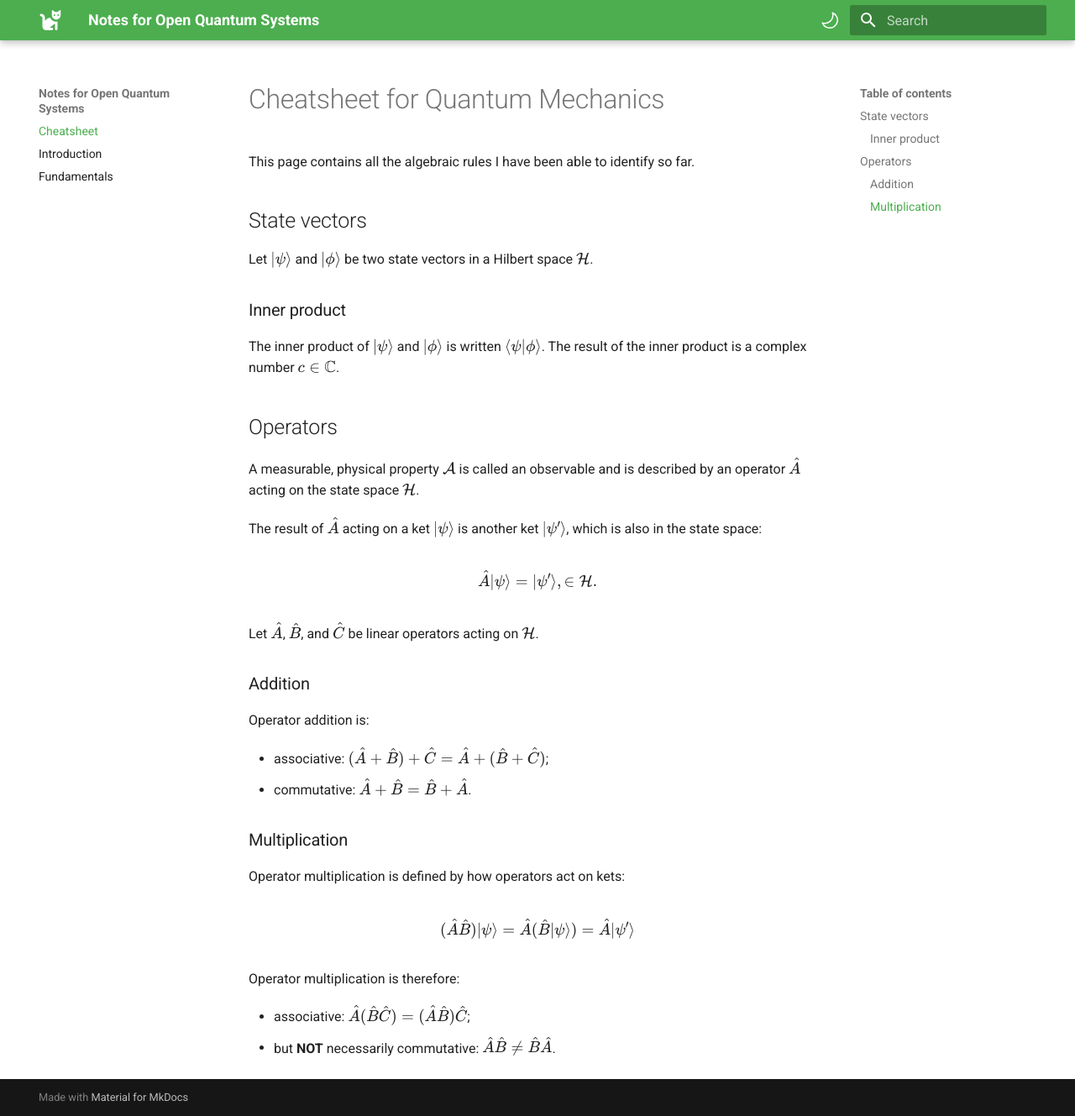
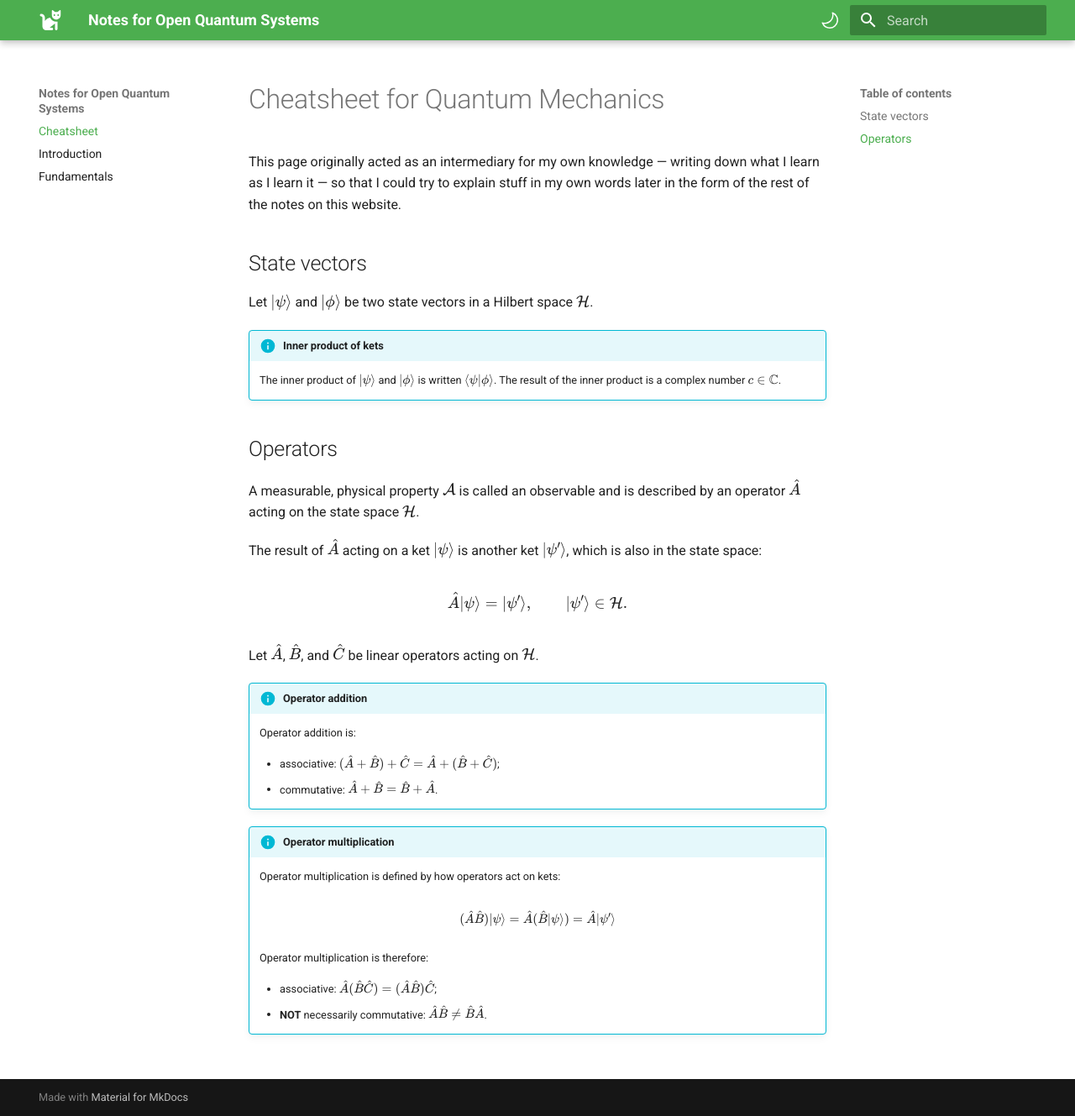
Before and after one commit to elviralaurin/notes-oqs, an MkDocs documentation site: the page built from docs/cheatsheet.md, in a window 1280 px wide and 1329 px high. Shown: the whole window at 84% size. Built offline with MkDocs 1.6.1 and Material for MkDocs 9.7.7, drawn with Linux system fonts in a browser that asks for light colours.

Commit message:
Clean up cheatsheet

```diff
--- a/docs/cheatsheet.md
+++ b/docs/cheatsheet.md
@@ -1,11 +1,11 @@
 # Cheatsheet for Quantum Mechanics
-This page contains all the algebraic rules I have been able to identify so far.
+This page originally acted as an intermediary for my own knowledge &mdash; writing down what I learn as I learn it &mdash; so that I could try to explain stuff in my own words later in the form of the rest of the notes on this website.
 
 ## State vectors
 Let $\ket{\psi}$ and $\ket{\phi}$ be two state vectors in a Hilbert space $\mathcal{H}$.
 
-### Inner product
-The inner product of $\ket{\psi}$ and $\ket{\phi}$ is written $\braket{\psi|\phi}$. The result of the inner product is a complex number $c \in \mathbb{C}$.
+!!! info "Inner product of kets"
+    The inner product of $\ket{\psi}$ and $\ket{\phi}$ is written $\braket{\psi|\phi}$. The result of the inner product is a complex number $c \in \mathbb{C}$.
 
 ## Operators
 A measurable, physical property $\mathcal{A}$ is called an observable and is described by an operator $\hat{A}$ acting on the state space $\mathcal{H}$.
@@ -13,25 +13,25 @@ A measurable, physical property $\mathcal{A}$ is called an observable and is des
 The result of $\hat{A}$ acting on a ket $\ket{\psi}$ is another ket $\ket{\psi'}$, which is also in the state space:
 
 $$
-\hat{A}\ket{\psi} = \ket{\psi'}, \in \mathcal{H}.
+\hat{A}\ket{\psi} = \ket{\psi'},\quad\quad\ket{\psi'} \in \mathcal{H}.
 $$
 
 Let $\hat{A}$, $\hat{B}$, and $\hat{C}$ be linear operators acting on $\mathcal{H}$.
 
-### Addition
-Operator addition is:
+!!! info "Operator addition"
+    Operator addition is:
 
-- associative: $(\hat{A} + \hat{B}) + \hat{C} = \hat{A} + (\hat{B} + \hat{C})$;
-- commutative: $\hat{A} + \hat{B} = \hat{B} + \hat{A}$.
+    - associative: $(\hat{A} + \hat{B}) + \hat{C} = \hat{A} + (\hat{B} + \hat{C})$;
+    - commutative: $\hat{A} + \hat{B} = \hat{B} + \hat{A}$.
 
-### Multiplication
-Operator multiplication is defined by how operators act on kets:
+!!! info "Operator multiplication"
+    Operator multiplication is defined by how operators act on kets:
 
-$$
-(\hat{A}\hat{B})\ket{\psi} = \hat{A}(\hat{B}\ket{\psi}) = \hat{A}\ket{\psi'}
-$$
+    $$
+    (\hat{A}\hat{B})\ket{\psi} = \hat{A}(\hat{B}\ket{\psi}) = \hat{A}\ket{\psi'}
+    $$
 
-Operator multiplication is therefore:
+    Operator multiplication is therefore:
 
-- associative: $\hat{A}(\hat{B}\hat{C}) = (\hat{A}\hat{B})\hat{C}$;
-- but **NOT** necessarily commutative: $\hat{A}\hat{B} \neq \hat{B}\hat{A}$.
+    - associative: $\hat{A}(\hat{B}\hat{C}) = (\hat{A}\hat{B})\hat{C}$;
+    - **NOT** necessarily commutative: $\hat{A}\hat{B} \neq \hat{B}\hat{A}$.
```
Also changed, not shown: docs/index.md (+4 -1 lines).
